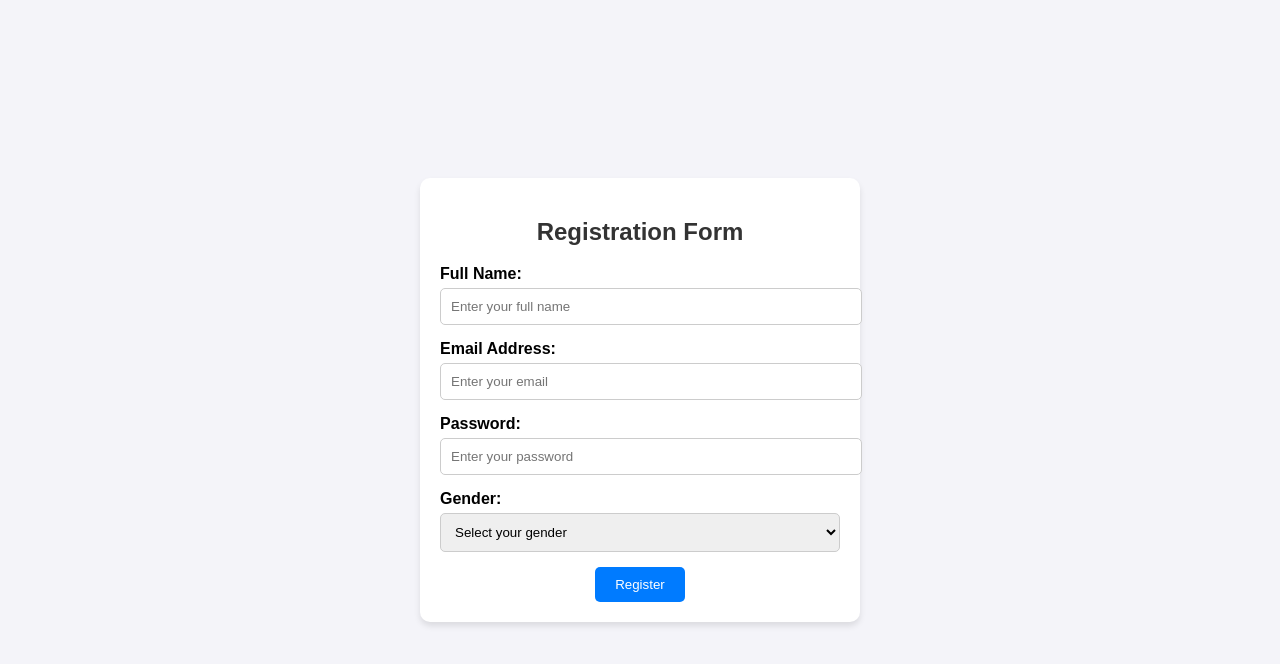
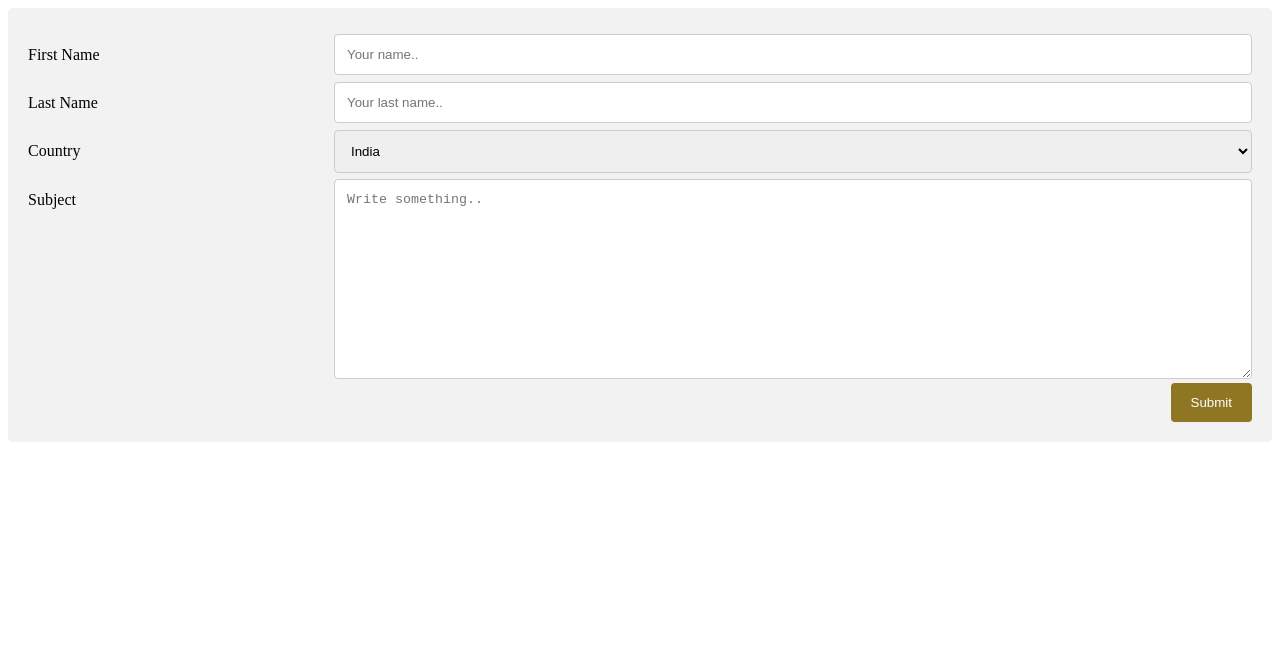
Before and after one commit to Saurabh-2412/SessionRepositoryThree, a plain HTML site: page index.html in a window 1280 px wide. Drawn offline with Linux system fonts and the light colour scheme.

Commit message:
Added styling in registeration page

```diff
--- a/index.html
+++ b/index.html
@@ -1,93 +1,127 @@
 <!DOCTYPE html>
-<html lang="en">
+<html>
+
 <head>
-    <meta charset="UTF-8">
-    <meta name="viewport" content="width=device-width, initial-scale=1.0">
-    <title>Registration Form</title>
+    <meta name="viewport" content="width=device-width, initial-scale=1">
     <style>
-        body {
-            font-family: Arial, sans-serif;
-            background-color: #f4f4f9;
-            margin: 0;
-            padding: 0;
-            display: flex;
-            justify-content: center;
-            align-items: center;
-            height: 100vh;
+        * {
+            box-sizing: border-box;
         }
-        .form-container {
-            background-color: #fff;
+
+        input[type=text],
+        select,
+        textarea {
+            width: 100%;
+            padding: 12px;
+            border: 1px solid #ccc;
+            border-radius: 4px;
+            resize: vertical;
+        }
+
+        label {
+            padding: 12px 12px 12px 0;
+            display: inline-block;
+        }
+
+        input[type=submit] {
+            background-color: #8f7623;
+            color: white;
+            padding: 12px 20px;
+            border: none;
+            border-radius: 4px;
+            cursor: pointer;
+            float: right;
+        }
+
+        input[type=submit]:hover {
+            background-color: #04AA6D;
+        }
+
+        .container {
+            border-radius: 5px;
+            background-color: #f2f2f2;
             padding: 20px;
-            border-radius: 10px;
-            box-shadow: 0 4px 6px rgba(0, 0, 0, 0.1);
-            width: 400px;
         }
-        h2 {
-            text-align: center;
-            color: #333;
+
+        .col-25 {
+            float: left;
+            width: 25%;
+            margin-top: 6px;
         }
-        .form-group {
-            margin-bottom: 15px;
+
+        .col-75 {
+            float: left;
+            width: 75%;
+            margin-top: 6px;
         }
-        label {
-            display: block;
-            font-weight: bold;
-            margin-bottom: 5px;
+
+        /* Clear floats after the columns */
+        .row:after {
+            content: "";
+            display: table;
+            clear: both;
         }
-        input[type="text"],
-        input[type="email"],
-        input[type="password"],
-        select {
-            width: 100%;
-            padding: 10px;
-            border: 1px solid #ccc;
-            border-radius: 5px;
-        }
-        .form-actions {
-            text-align: center;
-        }
-        button {
-            padding: 10px 20px;
-            background-color: #007bff;
-            border: none;
-            color: white;
-            border-radius: 5px;
-            cursor: pointer;
-        }
-        button:hover {
-            background-color: #0056b3;
+
+        /* Responsive layout - when the screen is less than 600px wide, make the two columns stack on top of each other instead of next to each other */
+        @media screen and (max-width: 600px) {
+
+            .col-25,
+            .col-75,
+            input[type=submit] {
+                width: 100%;
+                margin-top: 0;
+            }
         }
     </style>
 </head>
+
 <body>
-    <div class="form-container">
-        <h2>Registration Form</h2>
-        <form action="/submit_registration" method="post">
-            <div class="form-group">
-                <label for="name">Full Name:</label>
-                <input type="text" id="name" name="name" placeholder="Enter your full name" required>
+
+    <div class="container">
+        <form action="/action_page.php">
+            <div class="row">
+                <div class="col-25">
+                    <label for="fname">First Name</label>
+                </div>
+                <div class="col-75">
+                    <input type="text" id="fname" name="firstname" placeholder="Your name..">
+                </div>
             </div>
-            <div class="form-group">
-                <label for="email">Email Address:</label>
-                <input type="email" id="email" name="email" placeholder="Enter your email" required>
+            <div class="row">
+                <div class="col-25">
+                    <label for="lname">Last Name</label>
+                </div>
+                <div class="col-75">
+                    <input type="text" id="lname" name="lastname" placeholder="Your last name..">
+                </div>
             </div>
-            <div class="form-group">
-                <label for="password">Password:</label>
-                <input type="password" id="password" name="password" placeholder="Enter your password" required>
+            <div class="row">
+                <div class="col-25">
+                    <label for="country">Country</label>
+                </div>
+                <div class="col-75">
+                    <select id="country" name="country">
+                        <option value="india">India</option>
+                        <option value="canada">Canada</option>
+                        <option value="usa">USA</option>
+                    </select>
+                </div>
             </div>
-            <div class="form-group">
-                <label for="gender">Gender:</label>
-                <select id="gender" name="gender" required>
-                    <option value="" disabled selected>Select your gender</option>
-                    <option value="male">Male</option>
-                    <option value="female">Female</option>
-                    <option value="other">Other</option>
-                </select>
+            <div class="row">
+                <div class="col-25">
+                    <label for="subject">Subject</label>
+                </div>
+                <div class="col-75">
+                    <textarea id="subject" name="subject" placeholder="Write something.."
+                        style="height:200px"></textarea>
+                </div>
             </div>
-            <div class="form-actions">
-                <button type="submit">Register</button>
+            <div class="row">
+                <input type="submit" value="Submit">
             </div>
         </form>
     </div>
+
 </body>
+
 </html>
```
